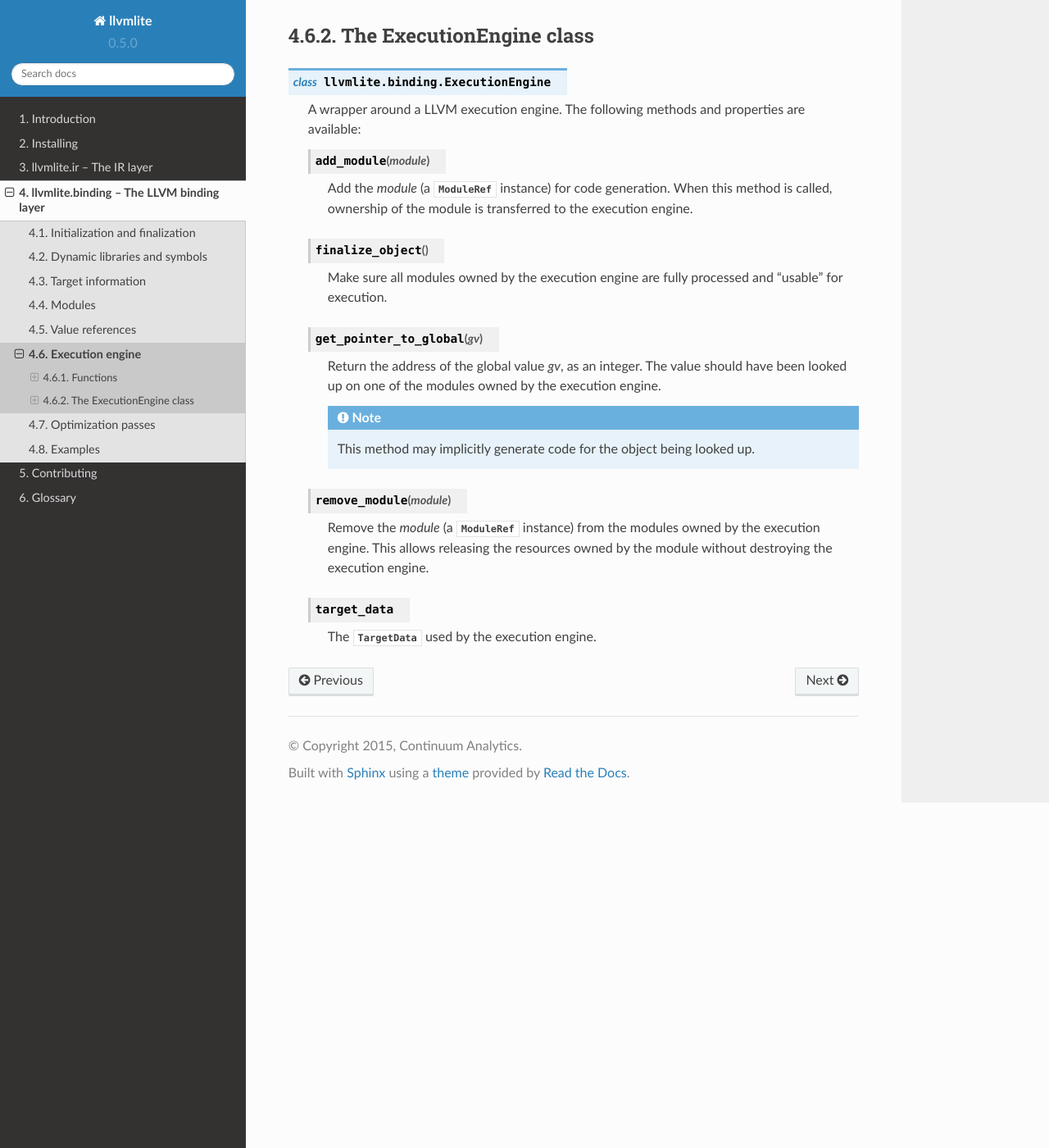
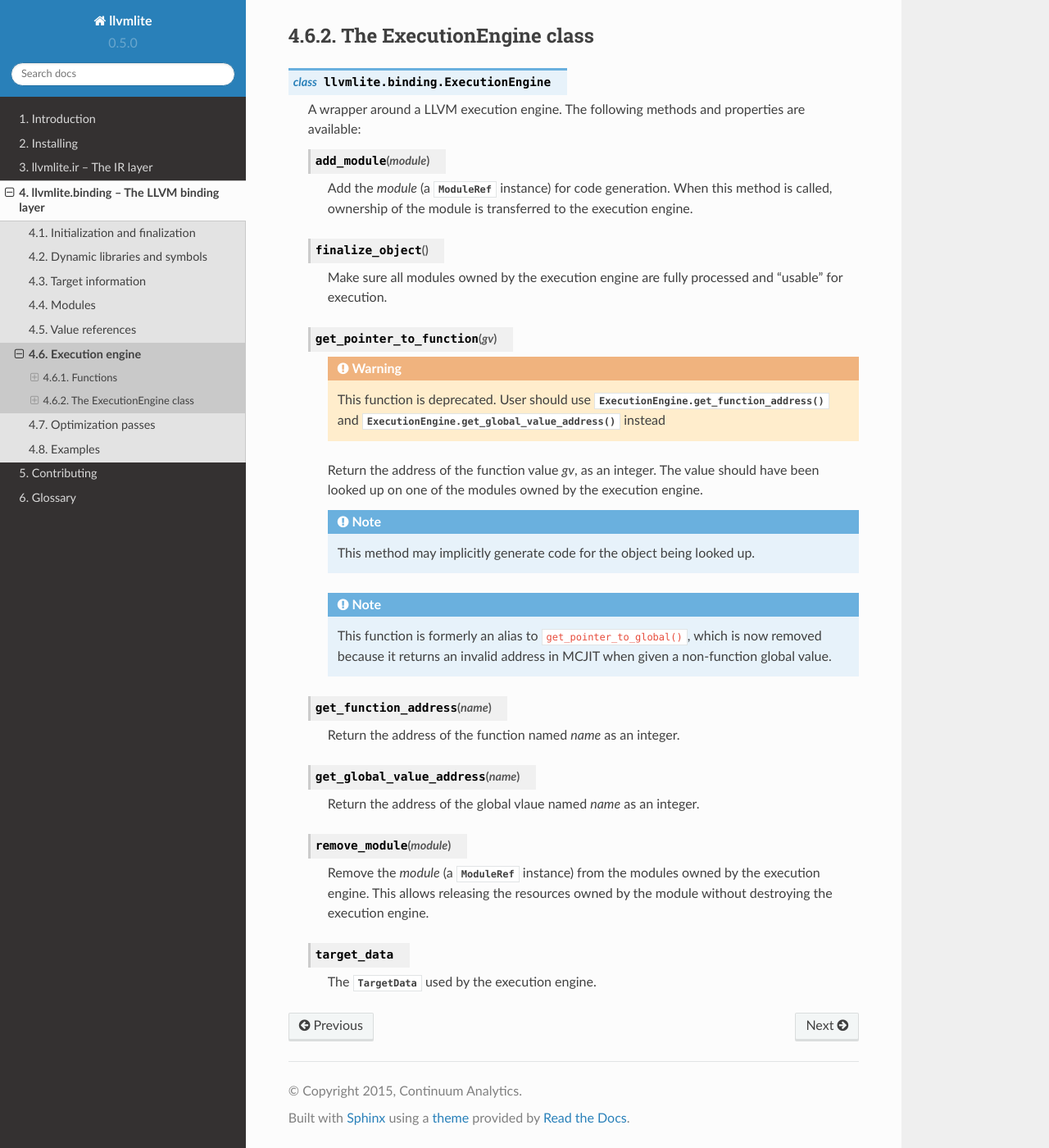
Before and after one commit to numba/llvmlite, a Sphinx documentation site: the page built from docs/source/binding/engine.rst, in a window 1280 px wide and 1400 px high, scrolled down 568 px. Shown: the whole window at 82% size. Built offline with Sphinx 7.4.7 and the Read the Docs theme 2.0.0, drawn with Linux system fonts in a browser that asks for light colours.

Commit message:
Update doc

```diff
--- a/docs/source/binding/engine.rst
+++ b/docs/source/binding/engine.rst
@@ -49,15 +49,33 @@ The ExecutionEngine class
       Make sure all modules owned by the execution engine are fully processed
       and "usable" for execution.
 
-   .. method:: get_pointer_to_global(gv)
+   .. method:: get_pointer_to_function(gv)
 
-      Return the address of the global value *gv*, as an integer.  The
+      .. warning::
+         This function is deprecated.  User should use
+         :meth:`ExecutionEngine.get_function_address` and
+         :meth:`ExecutionEngine.get_global_value_address` instead
+
+      Return the address of the function value *gv*, as an integer.  The
       value should have been looked up on one of the modules owned by
       the execution engine.
 
       .. note::
          This method may implicitly generate code for the object being
          looked up.
+
+      .. note::
+         This function is formerly an alias to ``get_pointer_to_global()``,
+         which is now removed because it returns an invalid address in MCJIT
+         when given a non-function global value.
+
+   .. method:: get_function_address(name)
+
+      Return the address of the function named *name* as an integer.
+
+   .. method:: get_global_value_address(name)
+
+      Return the address of the global vlaue named *name* as an integer.
 
    .. method:: remove_module(module)
 
```
